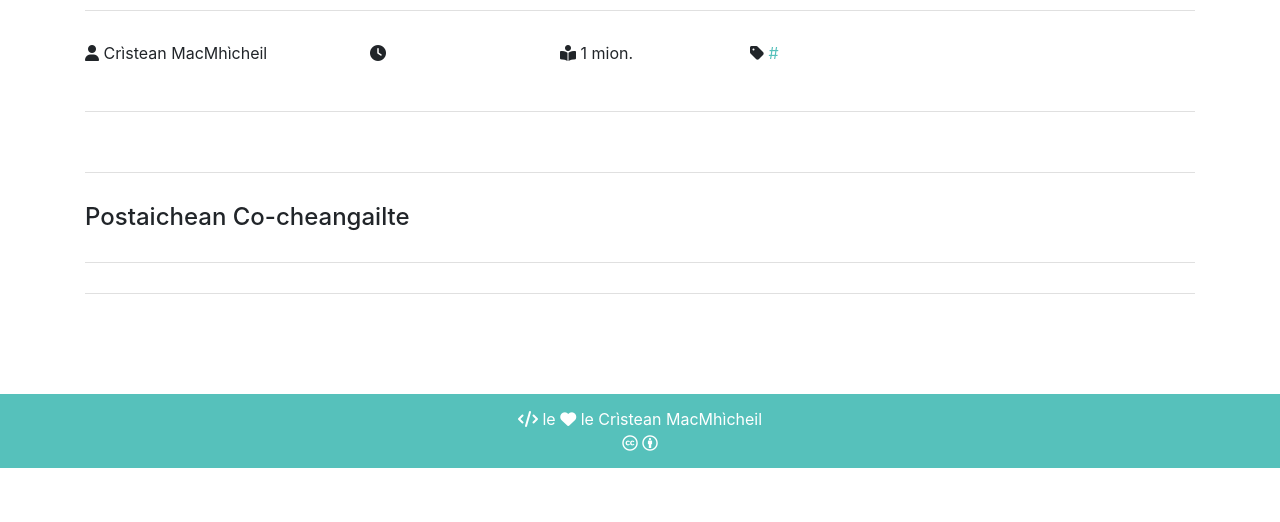
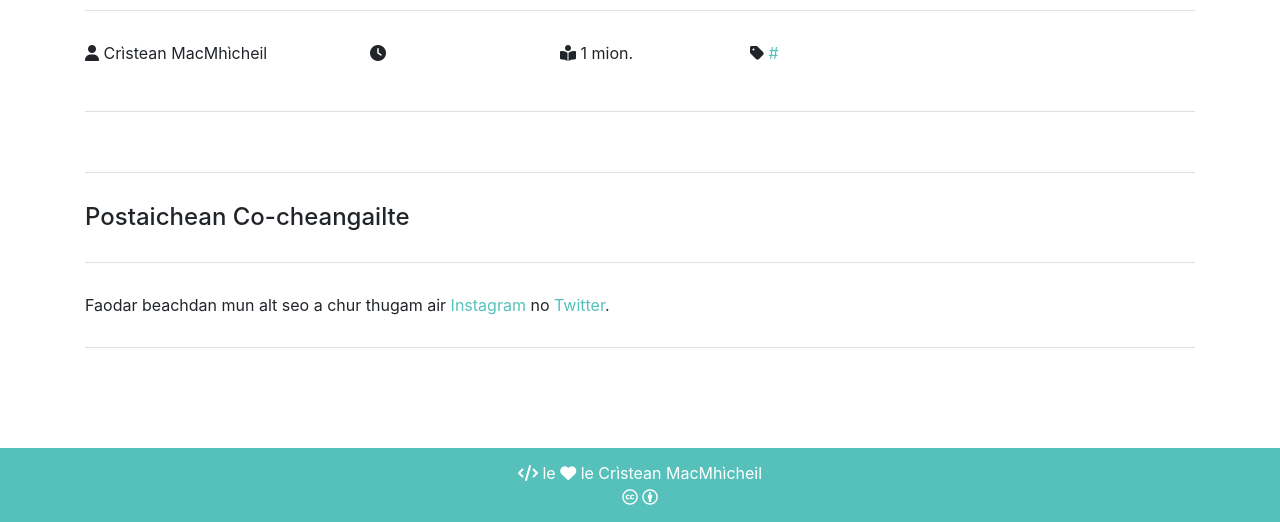
Before and after one commit to criomagan/criomagan.github.io, a Jekyll site: the page built from drafts/post-template.md, in a window 1280 px wide. Shown: the part 581-1103 px from the top of the page. Built offline with Jekyll 4.4.1, drawn with Linux system fonts in a browser that asks for light colours; nearby versions of some CDN libraries; comment, search, counter and statistics services are not loaded; before the commit the page ends 1049 px from its top, so only the background shows below that.

Commit message:
Update comments.html

```diff
--- a/_includes/comments.html
+++ b/_includes/comments.html
@@ -1,6 +1,10 @@
 <div class="comments">
   {% if page.comments %}
-    <div id="disqus_thread"></div>
+
+  <p>Faodar beachdan mun alt seo a chur thugam air <a {% if page.instagram %} href="{{ page.instagram }}" {% else %} href="https://www.instagram.com/GeidhUK"{% endif %}>Instagram</a> no <a {% if page.twitter %} href="{{ page.twitter }}" {% else %} href="https://www.twitter.com/GeidhUK"{% endif %}>Twitter</a>.</p>
+
+  <!--
+  <div id="disqus_thread"></div>
     <script>
       (function() { // DON'T EDIT BELOW THIS LINE
       var d = document, s = d.createElement('script');
@@ -10,5 +14,6 @@
       })();
     </script>
     <noscript>Please enable JavaScript to view the <a href="https://disqus.com/?ref_noscript">comments powered by Disqus.</a></noscript>
+    -->
   {% endif %}
 </div>
```
